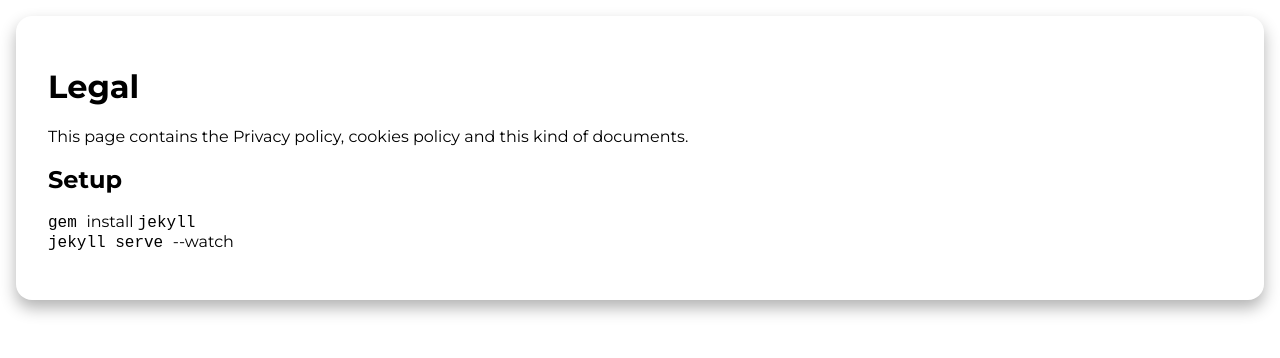
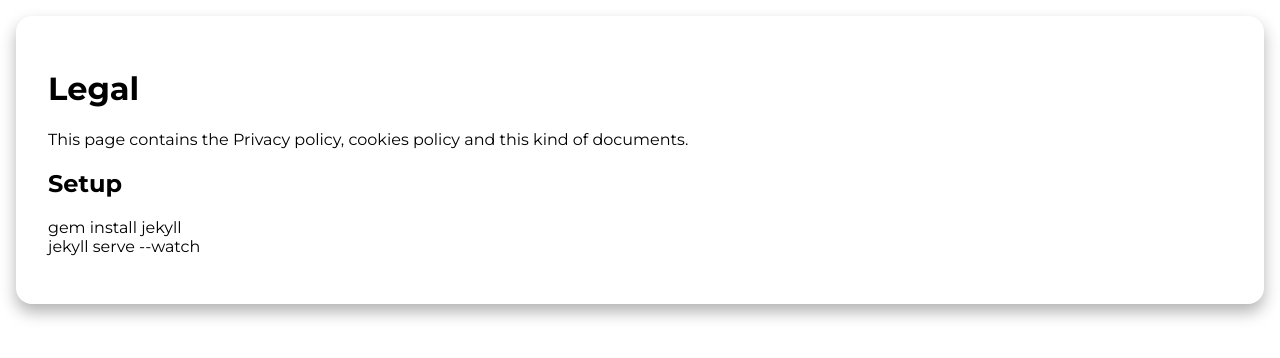
Before and after one commit to hackupc/legal-page, a Jekyll site: the page built from README.md, in a window 1280 px wide. Shown: the top 358 px of the page. Built offline with Jekyll 4.4.1, drawn with Linux system fonts in a browser that asks for light colours; nearby versions of some CDN libraries; our own code applies the rules of GitHub Pages for plain Markdown files; library files that are not in the unit come from our copies.

Commit message:
remove normalize.css

```diff
--- a/assets/css/style.scss
+++ b/assets/css/style.scss
@@ -1,7 +1,5 @@
 ---
 ---
-
-@import "normalize.css";
 
 * {
   font-family: 'Montserrat', sans-serif;
```
